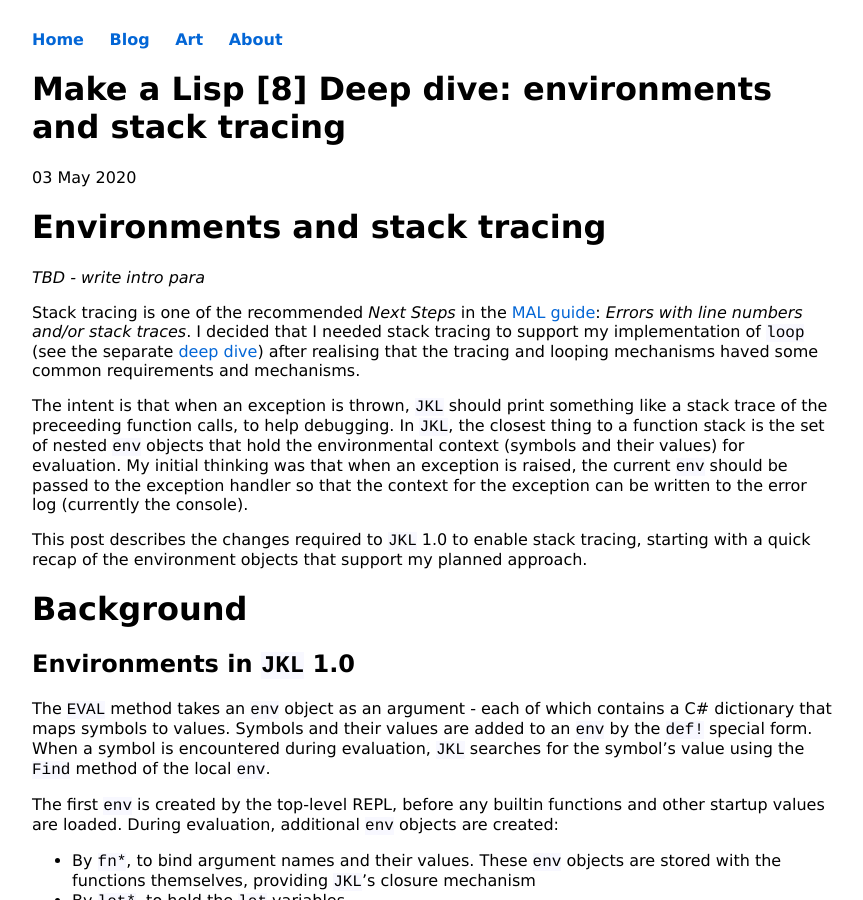
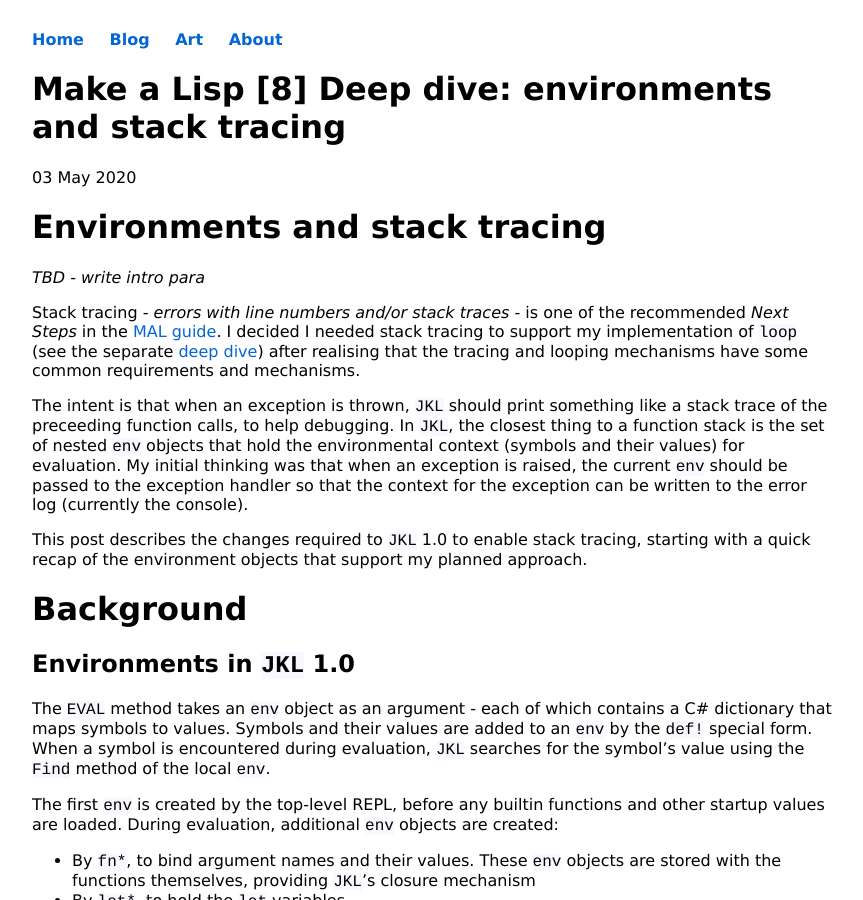
Before and after one commit to KineticLensman/KineticLensman.github.io, a Jekyll site: the page built from _posts/2020-05-02-environments.md, in a window 1280 px wide and 900 px high. Shown: the whole window, without its empty margins (208-1071 px from the left). Built offline with Jekyll 4.4.1, drawn with Linux system fonts in a browser that asks for light colours.

Commit message:
minor rewording

```diff
--- a/_posts/2020-05-02-environments.md
+++ b/_posts/2020-05-02-environments.md
@@ -8,7 +8,7 @@ date: 2020-05-03
 
 *TBD - write intro para*
 
-Stack tracing is one of the recommended *Next Steps* in the [MAL guide](https://github.com/kanaka/mal/blob/master/process/guide.md): *Errors with line numbers and/or stack traces*. I decided that I needed stack tracing to support my implementation of `loop` (see the separate [deep dive](https://www.non-kinetic-effects.co.uk/blog/2020/04/18/looping-deep-dive)) after realising that the tracing and looping mechanisms haved some common requirements and mechanisms.
+Stack tracing - *errors with line numbers and/or stack traces* - is one of the recommended *Next Steps* in the [MAL guide](https://github.com/kanaka/mal/blob/master/process/guide.md). I decided I needed stack tracing to support my implementation of `loop` (see the separate [deep dive](https://www.non-kinetic-effects.co.uk/blog/2020/04/18/looping-deep-dive)) after realising that the tracing and looping mechanisms have some common requirements and mechanisms.
 
 The intent is that when an exception is thrown, `JKL` should print something like a stack trace of the preceeding function calls, to help debugging. In `JKL`, the closest thing to a function stack is the set of nested `env` objects that hold the environmental context (symbols and their values) for evaluation. My initial thinking was that when an exception is raised, the current `env` should be passed to the exception handler so that the context for the exception can be written to the error log (currently the console).
 
```
